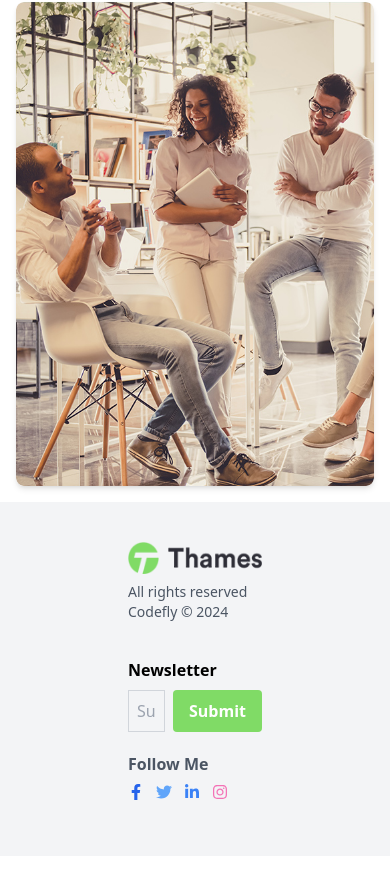
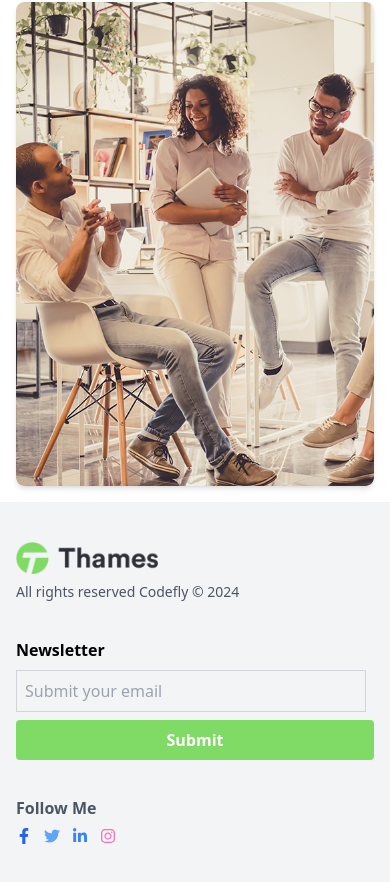
Before and after one commit to muzammil-x/dev-project, a React (Vite) app in the folder portfolio/: page / in a window 390 px wide. Shown: the part 7193-8075 px from the top of the page. Before the commit the page ends 8049 px from the top, so only its background shows below. Built offline with nearby package versions, Linux system fonts and the light colour scheme.

Commit message:
footer final

```diff
--- a/portfolio/src/components/Footer.jsx
+++ b/portfolio/src/components/Footer.jsx
@@ -8,41 +8,46 @@ import {
 
 const Footer = () => {
   return (
-    <footer className="bg-gray-100 px-32 py-10">
-      <div className="flex flex-col md:flex-row justify-between items-center gap-5">
-        <div className="w-full md:w-1/3 mb-4 md:mb-0">
+    <footer className="bg-gray-100 px-4 sm:px-8 md:px-32 py-10">
+      <div className="flex flex-col sm:flex-row justify-between items-start sm:items-center gap-5">
+        <div className="w-full sm:w-1/3 mb-4 sm:mb-0 text-left">
           <img src="/logod.png" alt="logo" className="h-8 mb-2" />
           <p className="text-gray-600 text-sm">
             All rights reserved Codefly © 2024
           </p>
         </div>
-        <div className="w-full md:w-1/3">
-          <h3 className="font-semibold mb-2  md:text-left">Newsletter</h3>
-          <form action="#" method="POST" className="flex">
+        <div className="w-full sm:w-1/3 mb-4 sm:mb-0 text-left">
+          <h3 className="font-semibold mb-2">Newsletter</h3>
+          <form action="#" method="POST" className="flex flex-col sm:flex-row">
             <input
               type="email"
               placeholder="Submit your email"
               required
-              className="border border-gray-300 bg-gray-100 p-2 w-full mr-2"
+              className="border border-gray-300 bg-gray-100 p-2 mb-2 sm:mb-0 sm:w-3/4 mr-2"
             />
             <button
               type="submit"
-              className="bg-[#80DB66] text-white font-bold py-2 px-4 rounded"
+              className="bg-[#80DB66] text-white font-bold py-2 px-4 rounded sm:w-1/4"
             >
               Submit
             </button>
           </form>
         </div>
-        <div className="w-full md:w-1/3 mb-4 md:mb-0  md:text-right">
-          <p className="text-gray-600 font-semibold md:mr-5 mb-2">Follow Me</p>
-          <div className="flex  md:justify-end space-x-3">
-            <FaFacebookF className="text-blue-600" />
-
-            <FaTwitter className="text-blue-400" />
-
-            <FaLinkedinIn className="text-blue-500" />
-
-            <FaInstagram className="text-pink-400" />
+        <div className="w-full sm:w-1/3 text-left sm:text-right">
+          <p className="text-gray-600 font-semibold sm:mr-5 mb-2">Follow Me</p>
+          <div className="flex justify-start sm:justify-end space-x-3">
+            <a href="#" aria-label="Facebook" className="text-blue-600">
+              <FaFacebookF />
+            </a>
+            <a href="#" aria-label="Twitter" className="text-blue-400">
+              <FaTwitter />
+            </a>
+            <a href="#" aria-label="LinkedIn" className="text-blue-500">
+              <FaLinkedinIn />
+            </a>
+            <a href="#" aria-label="Instagram" className="text-pink-400">
+              <FaInstagram />
+            </a>
           </div>
         </div>
       </div>
@@ -62,33 +67,16 @@ export default Footer;
 
 // const Footer = () => {
 //   return (
-//     <footer className="bg-gray-100 px-20 py-20">
-//       <div className="flex justify-between items-center">
-//         <div className="w-1/3">
+//     <footer className="bg-gray-100 px-32 py-10">
+//       <div className="flex flex-col md:flex-row justify-between items-center gap-5">
+//         <div className="w-full md:w-1/3 mb-4 md:mb-0">
 //           <img src="/logod.png" alt="logo" className="h-8 mb-2" />
 //           <p className="text-gray-600 text-sm">
 //             All rights reserved Codefly © 2024
 //           </p>
 //         </div>
-//         <div className="w-1/3">
-//           <p className="text-gray-600 font-semibold mb-2">Follow Me</p>
-//           <div className="flex space-x-3">
-//             <a href="#" aria-label="Facebook" className="text-blue-600">
-//               <FaFacebookF />
-//             </a>
-//             <a href="#" aria-label="Twitter" className="text-blue-400">
-//               <FaTwitter />
-//             </a>
-//             <a href="#" aria-label="LinkedIn" className="text-blue-500">
-//               <FaLinkedinIn />
-//             </a>
-//             <a href="#" aria-label="Instagram" className="text-pink-400">
-//               <FaInstagram />
-//             </a>
-//           </div>
-//         </div>
-//         <div className="mt-6">
-//           <h3 className="font-semibold mb-2">Newsletter</h3>
+//         <div className="w-full md:w-1/3">
+//           <h3 className="font-semibold mb-2  md:text-left">Newsletter</h3>
 //           <form action="#" method="POST" className="flex">
 //             <input
 //               type="email"
@@ -104,6 +92,18 @@ export default Footer;
 //             </button>
 //           </form>
 //         </div>
+//         <div className="w-full md:w-1/3 mb-4 md:mb-0  md:text-right">
+//           <p className="text-gray-600 font-semibold md:mr-5 mb-2">Follow Me</p>
+//           <div className="flex  md:justify-end space-x-3">
+//             <FaFacebookF className="text-blue-600" />
+
+//             <FaTwitter className="text-blue-400" />
+
+//             <FaLinkedinIn className="text-blue-500" />
+
+//             <FaInstagram className="text-pink-400" />
+//           </div>
+//         </div>
 //       </div>
 //     </footer>
 //   );
```
